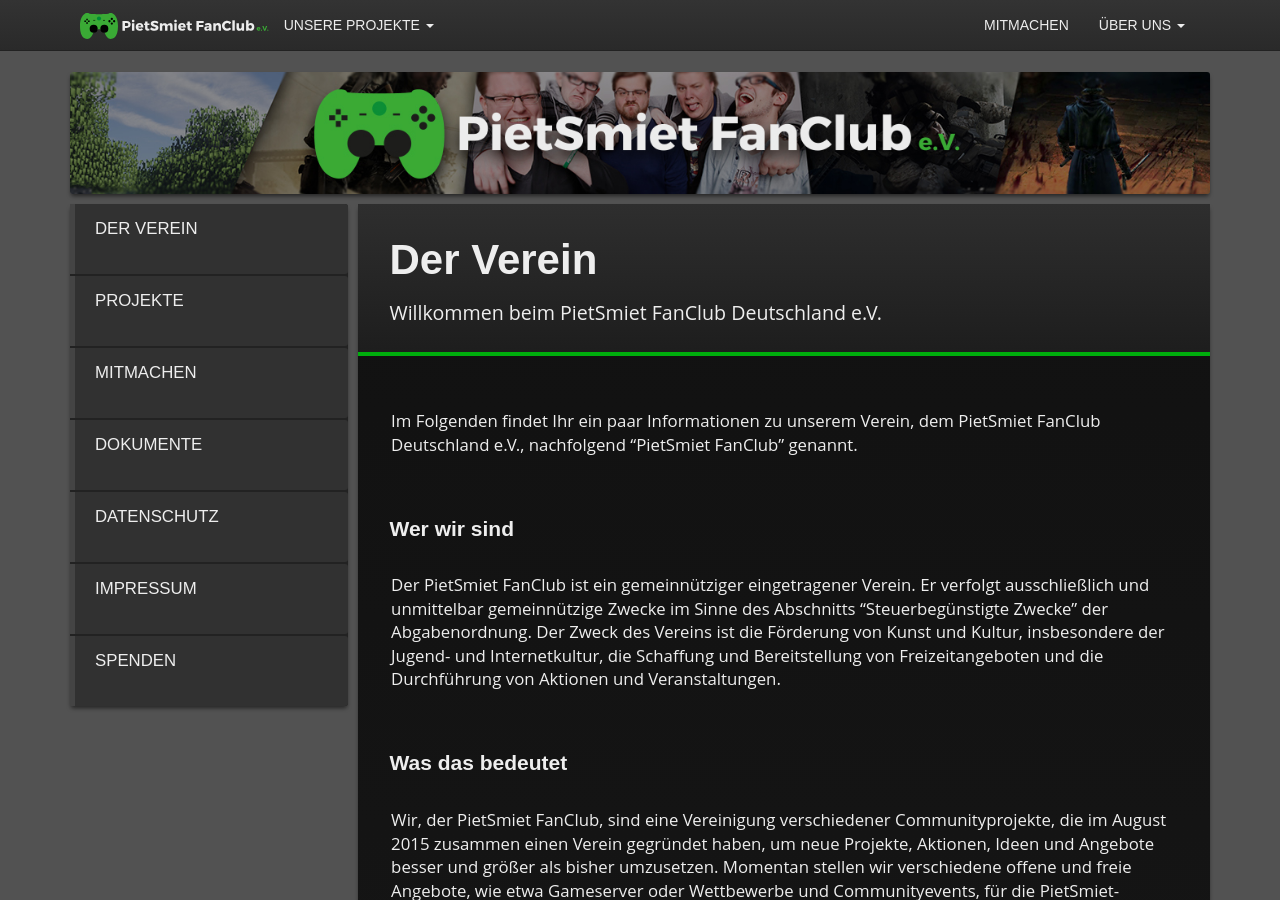
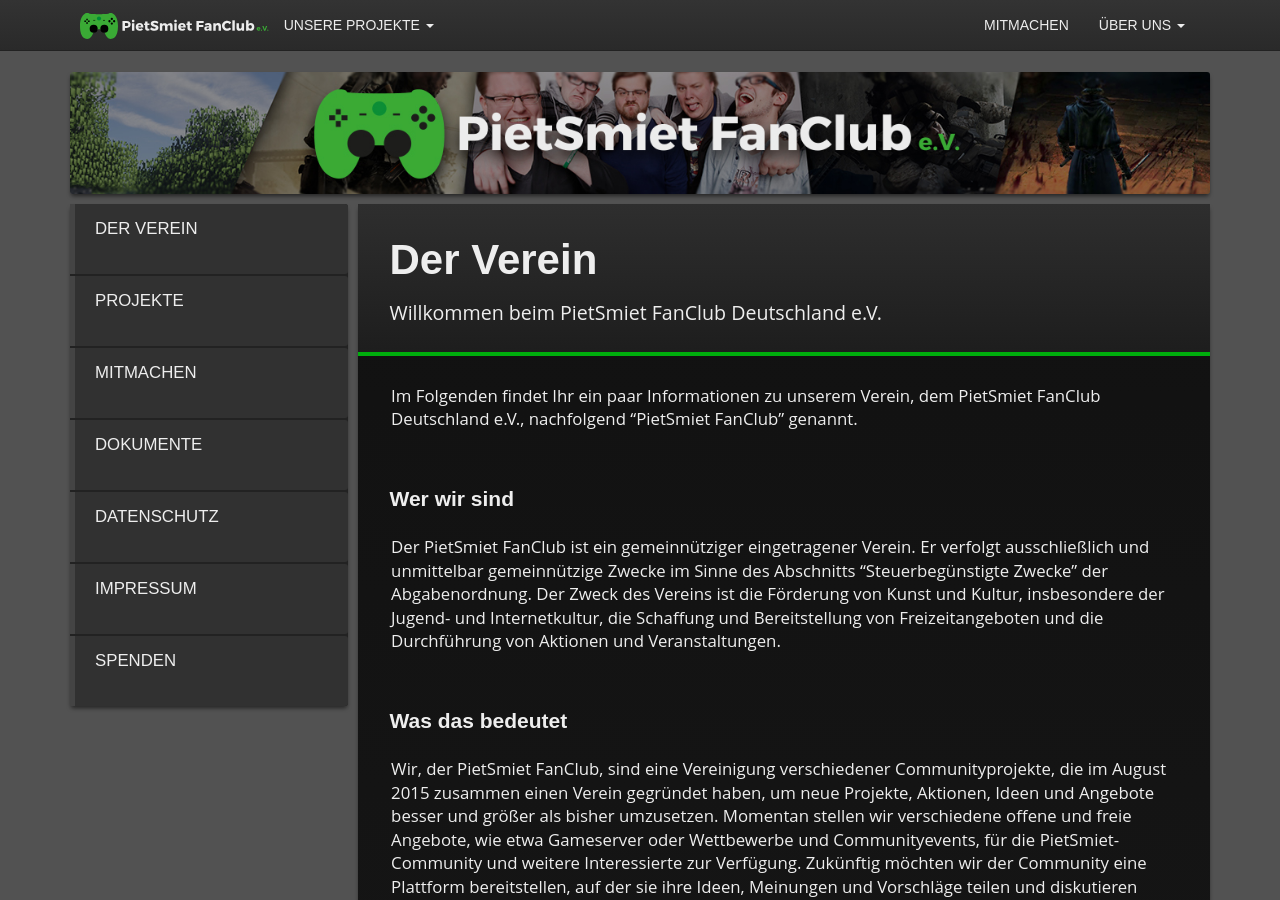
Before and after one commit to PSFanClub/Homepage, a Jekyll site: the page built from _pages/1_Der_Verein.md, in a window 1280 px wide and 900 px high. Built offline with Jekyll 4.4.1, drawn with Linux system fonts in a browser that asks for light colours; nearby versions of some CDN libraries; some web fonts are replaced.

Commit message:
Polished article layout

```diff
--- a/_layouts/page.html
+++ b/_layouts/page.html
@@ -7,5 +7,7 @@ layout: default
     <p class="article-untertitel">{{ page.subtitle }}</p>
     <hr id="article-hr">
   </header>
-  {{ content }}
+  <div class="article-body">
+    {{ content }}
+  </div>
 </article>
--- a/css/custom.css
+++ b/css/custom.css
@@ -110,12 +110,24 @@ p
   font-weight    : 400;
 }
 
+.article-body
+{
+  padding-bottom : 2em;
+  margin-top     : 2em;
+}
+
+.article-body h2, h3, h4
+{
+  padding-top    : 2.2em;
+  padding-bottom : 1.2em;
+}
+
 article p
 {
-  padding-top    : 2em;
+  padding-top    : 0em;
   padding-left   : 2em;
   padding-right  : 2em;
-  padding-bottom : 2em;
+  padding-bottom : 0em;
 }
 
 .dokumentenlink, .kontaktdatentabelle
@@ -125,6 +137,13 @@ article p
   margin-left     : 48px;
   margin-bottom   : 50px;
   list-style-type : none;
+}
+
+form
+{
+  padding-top    : 0.0em;
+  padding-left   : 2.5em;
+  padding-bottom : 2.0em;
 }
 
 #article-hr
```
